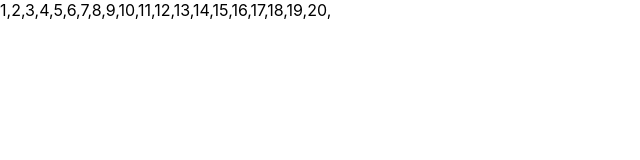
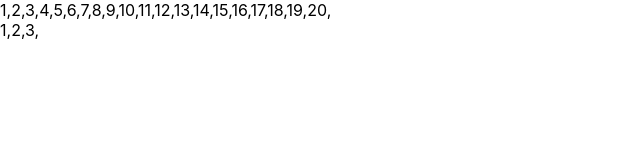
Before and after one commit to Brunogabriel-dev/curso-reactjs, a Next.js app: page /basicos/lista3 in a window 1280 px wide. Shown: the top 160 px of the page, without its empty margins (0-640 px from the left). Built offline with nearby package versions, Linux system fonts and the light colour scheme.

Commit message:
Inclusão de texto

```diff
--- a/pages/basicos/lista3.jsx
+++ b/pages/basicos/lista3.jsx
@@ -9,7 +9,12 @@ function gerarLista( final = 10) {
 export default function lista() {
   return (
     <div>
-      {gerarLista(20)}
+      <div>
+        {gerarLista(20)}
+      </div>
+      <div>
+        {gerarLista(3)}
+      </div>
     </div>
   )
 };
```
